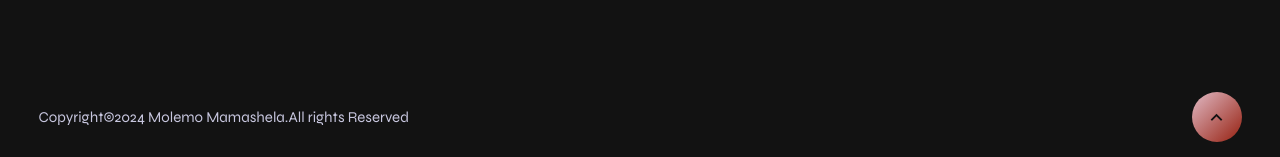
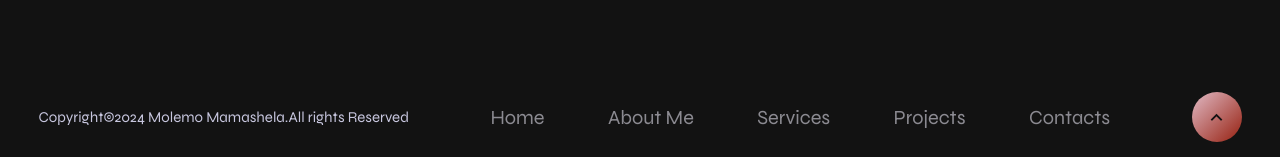
Before and after one commit to MolemoMM/PersonalPortfolio, a plain HTML site: page index.html in a window 1280 px wide. Shown: the part 4074-4231 px from the top of the page. Drawn offline with nearby package versions, Linux system fonts and the light colour scheme.

Commit message:
adding Navigation Menu at the footer and adding frameworks and languages in the services page

```diff
--- a/css/styles.css
+++ b/css/styles.css
@@ -65,14 +65,29 @@ header {
     margin: 0 30px; /* Space between menu items */
     transition: all .6s ease; /* Smooth hover transition */
 }
+.menulist2 a {
+    display: inline-block;
+    font-size: 20px;
+    font-weight: 300;
+    color: var(--other-color); /* Secondary text color */
+    margin: 0 30px; /* Space between menu items */
+    transition: all .6s ease; /* Smooth hover transition */
+}
 
 /* Menu item hover effect */
 .menulist a:hover {
     color: var(--text-color); /* Change text color on hover */
 }
+.menulist2 a:hover {
+    color: var(--text-color); /* Change text color on hover */
+}
 
 /* Active menu item effect */
 .menulist a:active {
+    color: var(--text-color); /* Keep the color on active state */
+}
+
+.menulist2 a:active {
     color: var(--text-color); /* Keep the color on active state */
 }
 
--- a/index.html
+++ b/index.html
@@ -137,8 +137,7 @@
                     <i class="fa-brands fa-css3-alt"></i>
                     <i class="fa-brands fa-js"></i>
                     <i class="fa-brands fa-html5"></i>
-                    <i class="fa-brands fa-git"></i>
-                    <i class="fa-brands fa-github"></i>
+                    <i class="fa-brands fa-bootstrap"></i>
                     <h2>Web Development</h2>
                     <p>As a web developer, I have acquired a wide range of technical and soft skills. On the technical side, I’m proficient in HTML, CSS, and JavaScript,
                         and have experience with modern frameworks like Bootsrap. I also work with back-end technologies such as ASP.NET, and databases like MySQL and Object-Oriented Database Management System
@@ -171,6 +170,8 @@
                     <i class="ri-java-line"></i>
                     <i class="ri-firebase-fill"></i>
                     <i class="ri-database-2-fill"></i>
+                    <i class="ri-git-repository-fill"></i>
+                    <i class="ri-github-fill"></i>
                     <h2>Backend Developer</h2>
                     <p>As a backend developer, I focus on building the server-side components of web applications. My job involves designing, implementing, and maintaining the systems that handle the logic, databases, and application programming interfaces (APIs) that power the user-facing features.
                         I work with server-side languages like Java, Python, C#, and often work with databases such as MySQL, or NoSQL options like SQL Lite.
@@ -283,7 +284,14 @@
         <div class="Copyright">
            <p>Copyright©2024 Molemo Mamashela.All rights Reserved</p>
         </div>
+        <ul class="menulist2">
 
+            <a href="#home" class="active">Home</a>
+            <a href="#about">About Me</a>
+            <a href="#service">Services</a>
+            <a href="#portfolio">Projects</a>
+            <a href="#contact">Contacts</a>
+        </ul>
         <a href="#home" class="scroll-top">
             <i class="ri-arrow-up-s-line"></i>
         </a>
@@ -294,5 +302,6 @@
 
 
 
+
 </body>
 </html>
```
